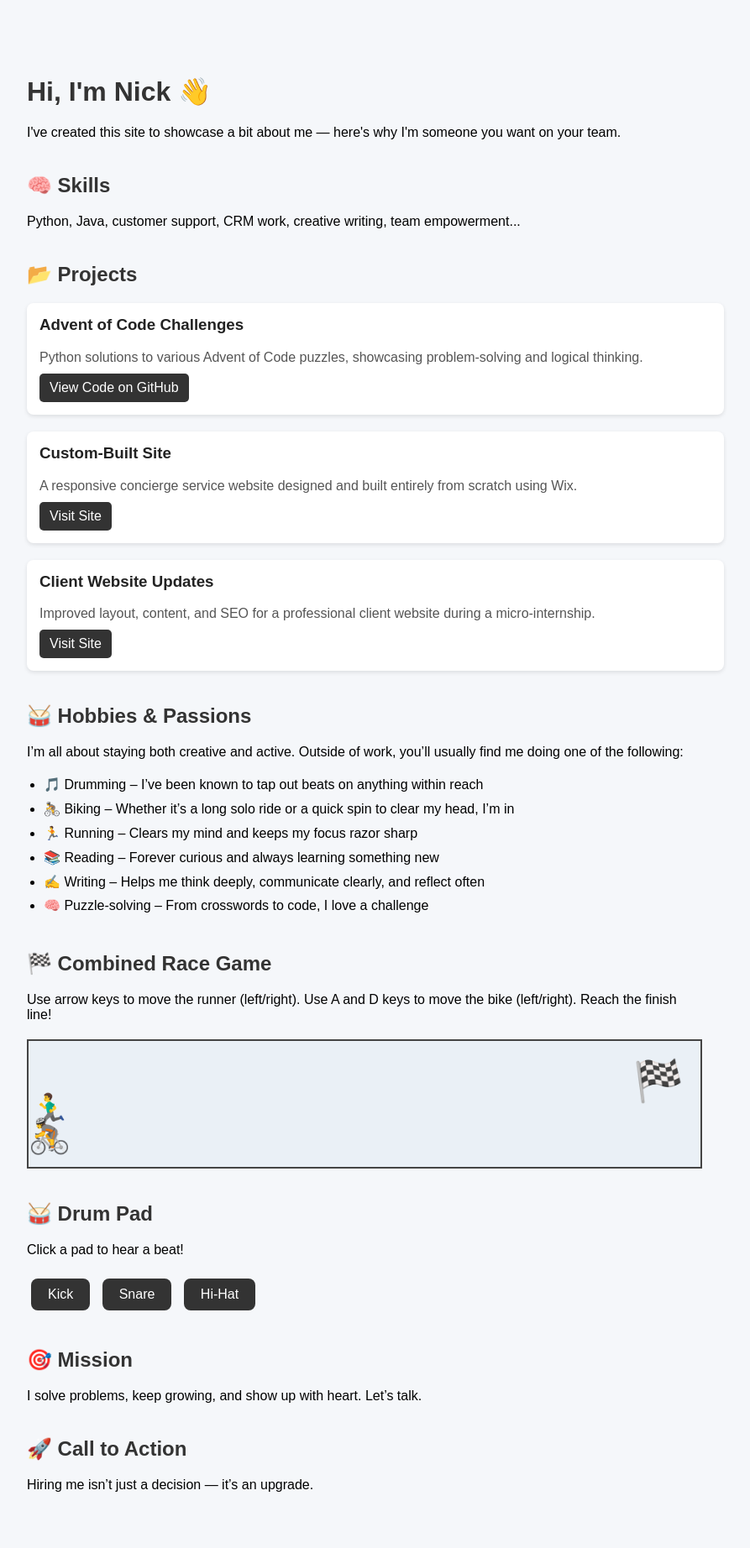
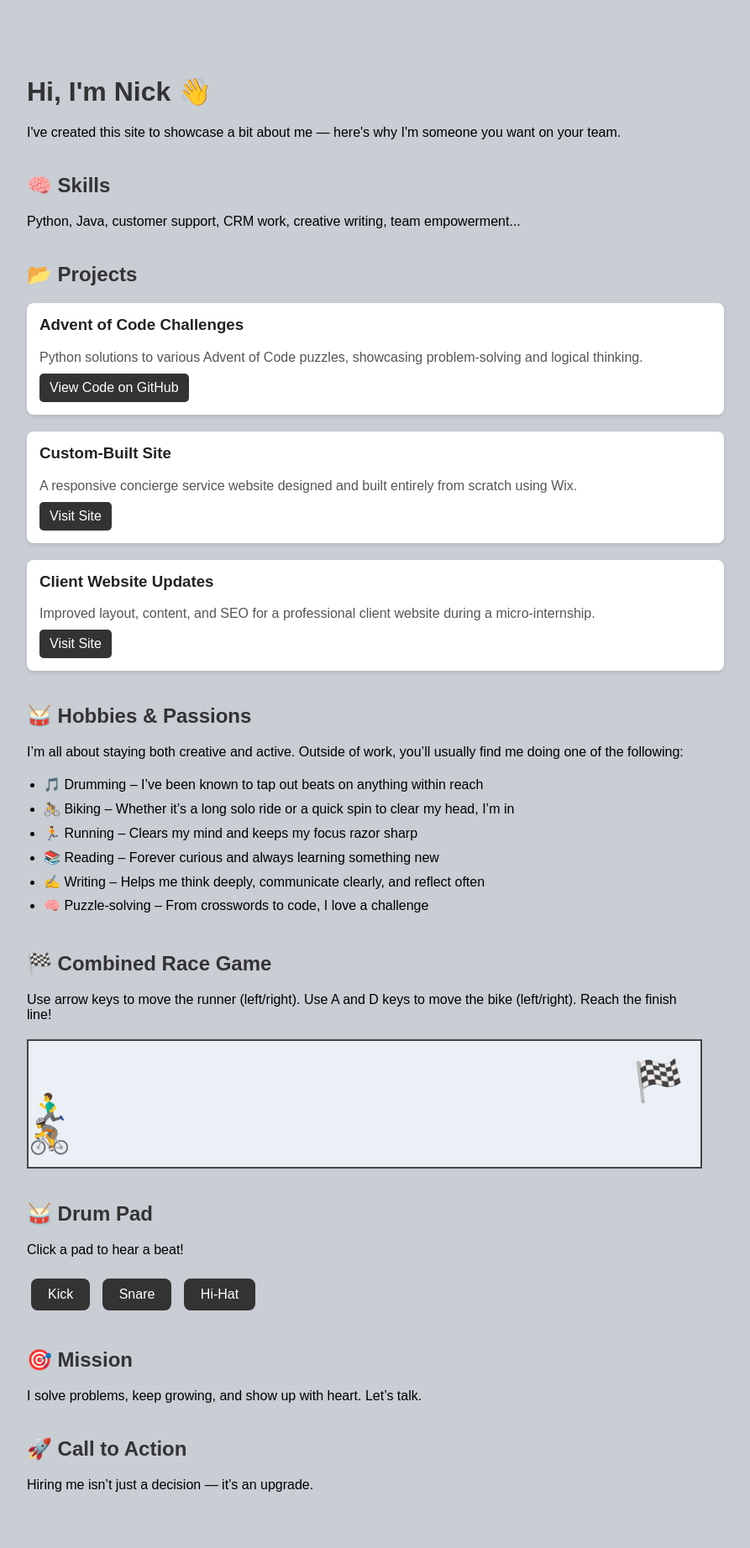
Before and after one commit to nrrorton/hire-me-site, a Flask app: page / in a window 1280 px wide. Shown: the whole page at 84% size, without its empty margins (208-1101 px from the left). Run offline with Flask 3, Linux system fonts and the light colour scheme.

Commit message:
Formatting Updates

```diff
--- a/templates/index.html
+++ b/templates/index.html
@@ -6,7 +6,7 @@
     <style>
         body {
             font-family: Arial, sans-serif;
-            background-color: #f5f7fa;
+            background-color: #c9cdd4;
             margin: 0;
             padding: 0;
         }
```
